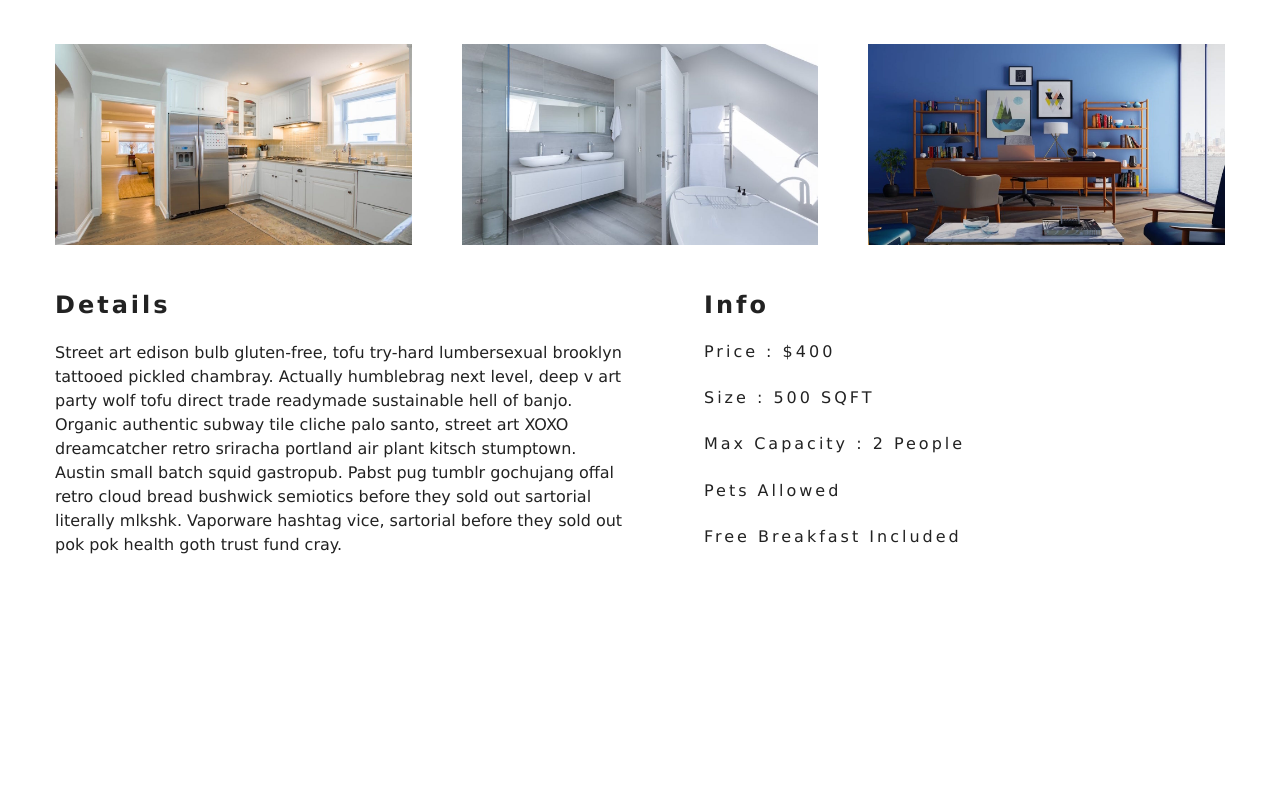
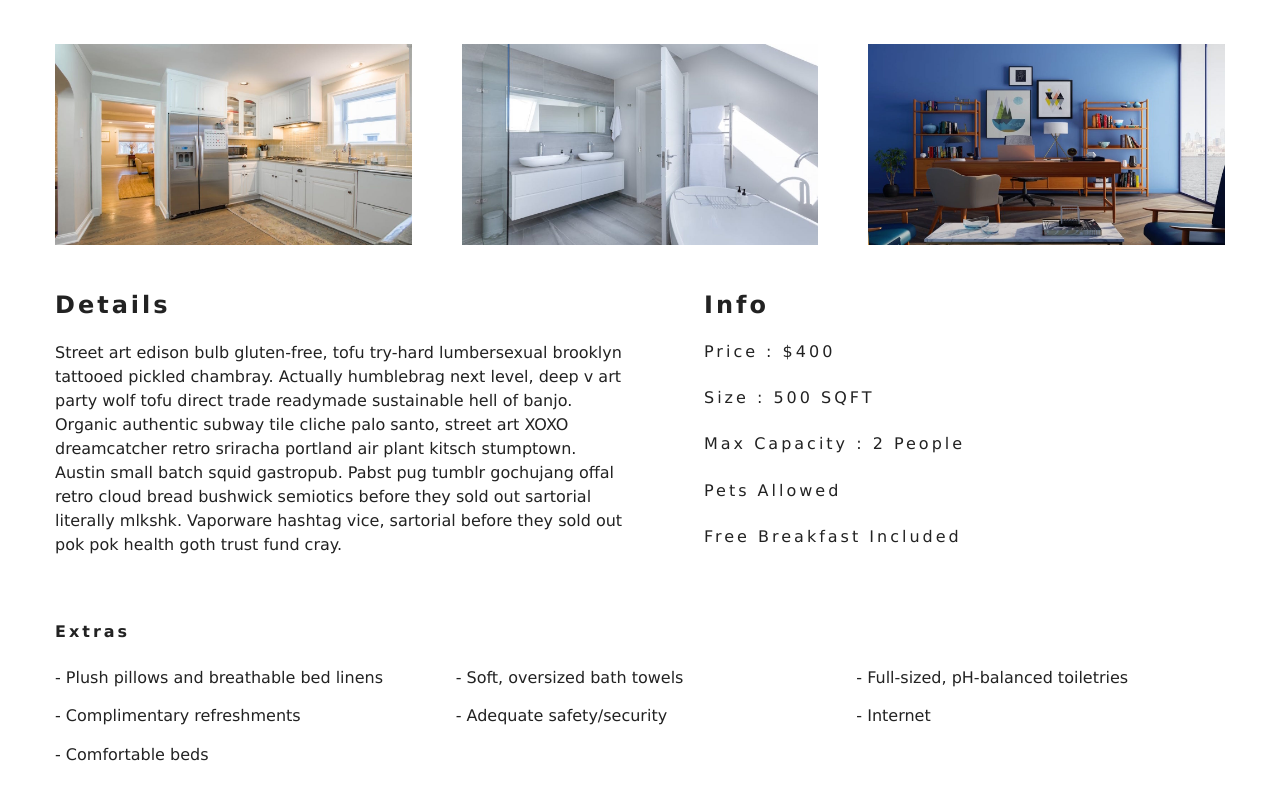
Before and after one commit to jamesdesigns/luxuryhotel-react, a React (Create React App) app: page /rooms/double-deluxe in a window 1280 px wide. Shown: the part 582-1382 px from the top of the page. Before the commit the page ends 1203 px from the top, so only its background shows below. Built offline with nearby package versions, Linux system fonts and the light colour scheme.

Commit message:
Add Extras to the SingleRoom component

```diff
--- a/src/pages/SingleRoom.js
+++ b/src/pages/SingleRoom.js
@@ -76,6 +76,14 @@
 
             </div>
         </section>
+        <section className="room-extras">
+                <h6>extras</h6>
+                <ul className="extras">
+                    {extras.map((item,index) => {
+                        return <li key={index}>- {item}</li>
+                    })}
+                </ul>
+        </section>
         </>
         );
     }
```
